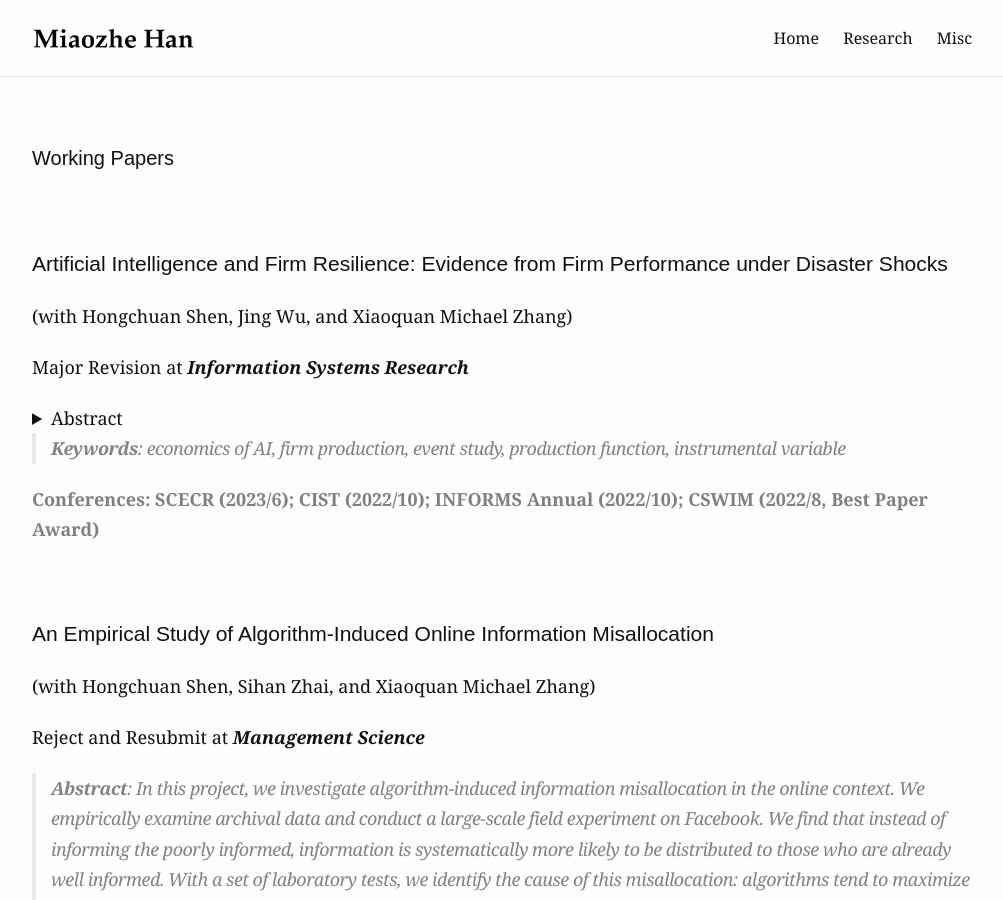
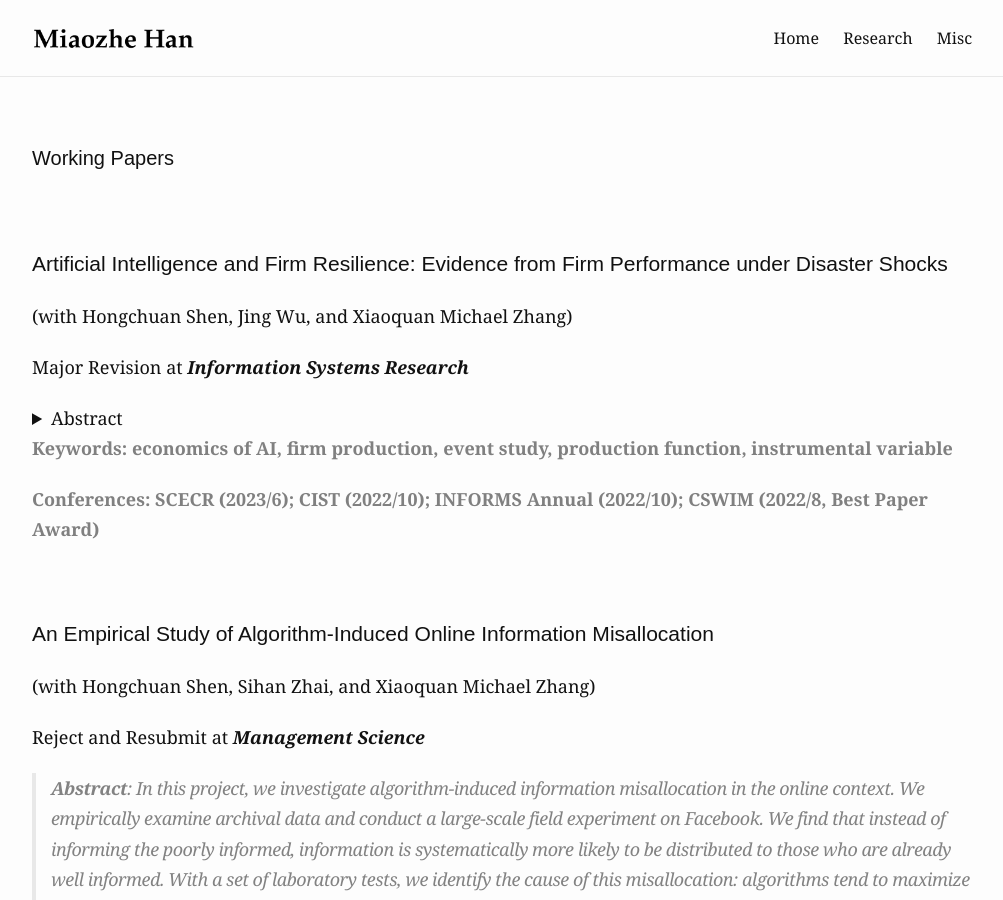
Before and after one commit to miaozhehan99/miaozhehan99.github.io, a Jekyll site: the page built from research.md, in a window 1280 px wide and 900 px high. Shown: the whole window, without its empty margins (138-1141 px from the left). Built offline with Jekyll 4.4.1, drawn with Linux system fonts in a browser that asks for light colours.

Commit message:
Update research.md

```diff
--- a/research.md
+++ b/research.md
@@ -20,7 +20,9 @@ Artificial intelligence (AI) has been widely implemented in business operations
 
 </details>
 
-> **Keywords**: economics of AI, firm production, event study, production function, instrumental variable
+<span style="color:grey;font-weight:700;font-size:18px">
+    Keywords: economics of AI, firm production, event study, production function, instrumental variable
+</span>
 
 <span style="color:grey;font-weight:700;font-size:18px">
     Conferences: SCECR (2023/6); CIST (2022/10); INFORMS Annual (2022/10); CSWIM (2022/8, Best Paper Award)
```
